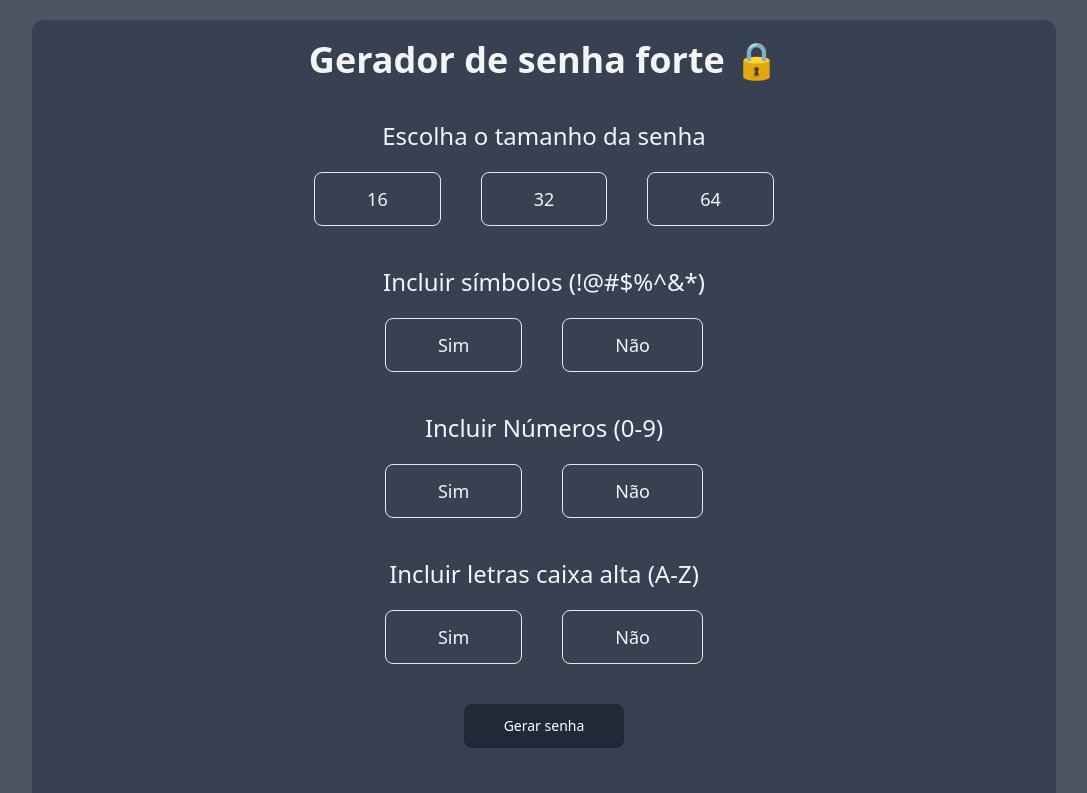
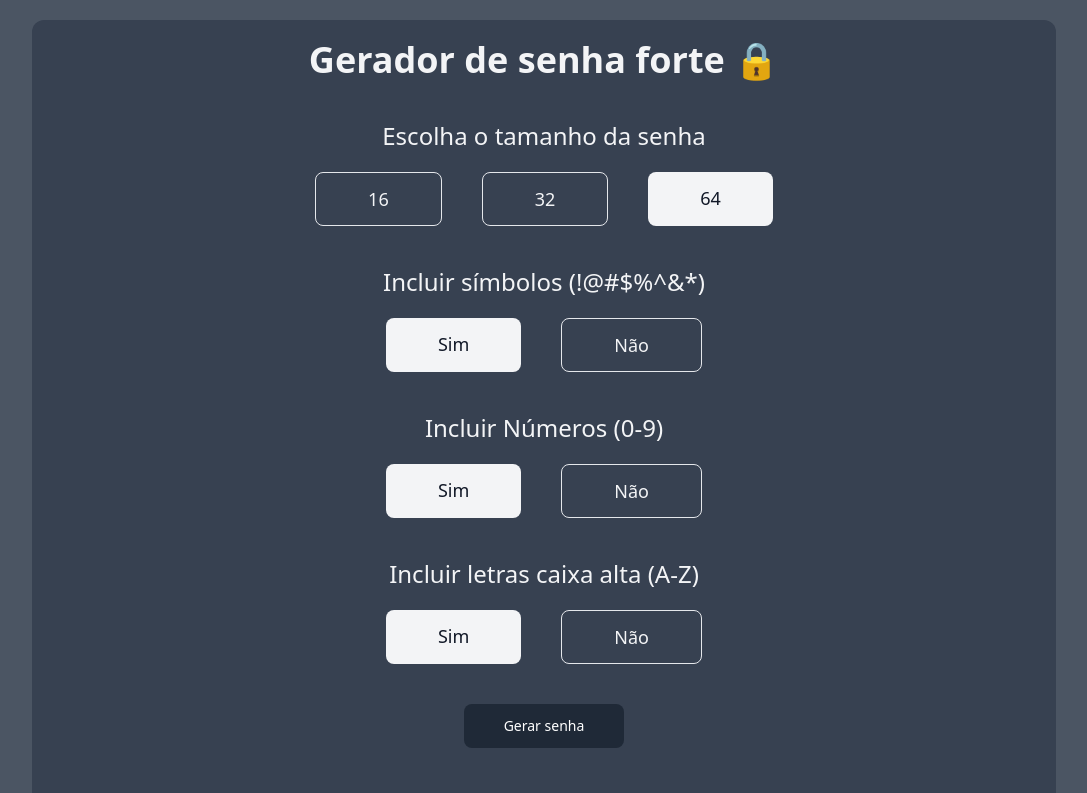
Before and after one commit to barreto0/Nuxt3-strong-password-generator, a Nuxt app: page / in a window 1280 px wide. Shown: the top 793 px of the page, without its empty margins (96-1183 px from the left). Built offline with nearby package versions, Linux system fonts and the light colour scheme.

Commit message:
reactive options object

```diff
--- a/pages/index.vue
+++ b/pages/index.vue
@@ -12,58 +12,67 @@
         </p>
       </div>
       <div class="mt-5 flex justify-center">
-        <div class="mx-5">
-          <input
-            class="sr-only"
-            id="option1"
-            type="radio"
-            tabindex="-1"
-          />
-          <label
-            for="option1"
-            class="block w-full p-3 border border-gray-200 rounded-lg"
-            tabindex="0"
+        <div
+          class="mx-5 cursor-pointer block p-3 rounded-lg"
+          :class="
+            options.passwordLength === PasswordLength.SIXTEEN
+              ? 'bg-gray-100'
+              : 'border border-gray-200'
+          "
+          @click="changePasswordLength(PasswordLength.SIXTEEN)"
         >
-            <span class="text-lg text-gray-100 font-medium mx-10">
+          <span
+            class="text-lg font-medium mx-10"
+            :class="
+              options.passwordLength === PasswordLength.SIXTEEN
+                ? 'text-gray-900'
+                : 'text-gray-100'
+            "
+          >
             16
           </span>
-          </label>
         </div>
 
-        <div class="mx-5">
-          <input
-            class="sr-only"
-            id="option2"
-            type="radio"
-            tabindex="-1"
-          />
-          <label
-            for="option2"
-            class="block w-full p-3 border border-gray-200 rounded-lg"
-            tabindex="0"
+        <div
+          class="mx-5 cursor-pointer block p-3 rounded-lg"
+          :class="
+            options.passwordLength === PasswordLength.THIRTYTWO
+              ? 'bg-gray-100'
+              : 'border border-gray-200'
+          "
+          @click="changePasswordLength(PasswordLength.THIRTYTWO)"
         >
-            <span class="text-lg text-gray-100 font-medium mx-10">
+          <span
+            class="text-lg font-medium mx-10"
+            :class="
+              options.passwordLength === PasswordLength.THIRTYTWO
+                ? 'text-gray-900'
+                : 'text-gray-100'
+            "
+          >
             32
           </span>
-          </label>
         </div>
 
-        <div class="mx-5">
-          <input
-            class="sr-only"
-            id="option3"
-            type="radio"
-            tabindex="-1"
-          />
-          <label
-            for="option3"
-            class="block w-full p-3 border border-gray-200 rounded-lg"
-            tabindex="0"
+        <div
+          class="mx-5 cursor-pointer block p-3 rounded-lg"
+          :class="
+            options.passwordLength === PasswordLength.SIXTYFOUR
+              ? 'bg-gray-100'
+              : 'border border-gray-200'
+          "
+          @click="changePasswordLength(PasswordLength.SIXTYFOUR)"
         >
-            <span class="text-lg text-gray-100 font-medium mx-10">
+          <span
+            class="text-lg font-medium mx-10"
+            :class="
+              options.passwordLength === PasswordLength.SIXTYFOUR
+                ? 'text-gray-900'
+                : 'text-gray-100'
+            "
+          >
             64
           </span>
-          </label>
         </div>
       </div>
 
@@ -73,40 +82,46 @@
         </p>
       </div>
       <div class="mt-5 flex justify-center">
-        <div class="mx-5">
-          <input
-            class="sr-only"
-            id="option1"
-            type="radio"
-            tabindex="-1"
-          />
-          <label
-            for="option1"
-            class="block w-full p-3 border border-gray-200 rounded-lg"
-            tabindex="0"
+        <div
+          class="mx-5 cursor-pointer block p-3 rounded-lg"
+          :class="
+            options.includeSymbols
+              ? 'bg-gray-100'
+              : 'border border-gray-200'
+          "
+          @click="options.includeSymbols = true"
         >
-            <span class="text-lg text-gray-100 font-medium mx-10">
+          <span
+            class="text-lg font-medium mx-10"
+            :class="
+              options.includeSymbols
+                ? 'text-gray-900'
+                : 'text-gray-100'
+            "
+          >
             Sim
           </span>
-          </label>
         </div>
 
-        <div class="mx-5">
-          <input
-            class="sr-only"
-            id="option2"
-            type="radio"
-            tabindex="-1"
-          />
-          <label
-            for="option2"
-            class="block w-full p-3 border border-gray-200 rounded-lg"
-            tabindex="0"
+        <div
+          class="mx-5 cursor-pointer block p-3 rounded-lg"
+          :class="
+            !options.includeSymbols
+              ? 'bg-gray-100'
+              : 'border border-gray-200'
+          "
+          @click="options.includeSymbols = false"
         >
-            <span class="text-lg text-gray-100 font-medium mx-10">
+          <span
+            class="text-lg font-medium mx-10"
+            :class="
+              !options.includeSymbols
+                ? 'text-gray-900'
+                : 'text-gray-100'
+            "
+          >
             Não
           </span>
-          </label>
         </div>
       </div>
 
@@ -114,40 +129,46 @@
         <p class="text-gray-100 text-2xl">Incluir Números (0-9)</p>
       </div>
       <div class="mt-5 flex justify-center">
-        <div class="mx-5">
-          <input
-            class="sr-only"
-            id="option1"
-            type="radio"
-            tabindex="-1"
-          />
-          <label
-            for="option1"
-            class="block w-full p-3 border border-gray-200 rounded-lg"
-            tabindex="0"
+        <div
+          class="mx-5 cursor-pointer block p-3 rounded-lg"
+          :class="
+            options.includeNumbers
+              ? 'bg-gray-100'
+              : 'border border-gray-200'
+          "
+          @click="options.includeNumbers = true"
         >
-            <span class="text-lg text-gray-100 font-medium mx-10">
+          <span
+            class="text-lg font-medium mx-10"
+            :class="
+              options.includeNumbers
+                ? 'text-gray-900'
+                : 'text-gray-100'
+            "
+          >
             Sim
           </span>
-          </label>
         </div>
 
-        <div class="mx-5">
-          <input
-            class="sr-only"
-            id="option2"
-            type="radio"
-            tabindex="-1"
-          />
-          <label
-            for="option2"
-            class="block w-full p-3 border border-gray-200 rounded-lg"
-            tabindex="0"
+        <div
+          class="mx-5 cursor-pointer block p-3 rounded-lg"
+          :class="
+            !options.includeNumbers
+              ? 'bg-gray-100'
+              : 'border border-gray-200'
+          "
+          @click="options.includeNumbers = false"
         >
-            <span class="text-lg text-gray-100 font-medium mx-10">
+          <span
+            class="text-lg font-medium mx-10"
+            :class="
+              !options.includeNumbers
+                ? 'text-gray-900'
+                : 'text-gray-100'
+            "
+          >
             Não
           </span>
-          </label>
         </div>
       </div>
 
@@ -157,40 +178,46 @@
         </p>
       </div>
       <div class="mt-5 flex justify-center">
-        <div class="mx-5">
-          <input
-            class="sr-only"
-            id="option1"
-            type="radio"
-            tabindex="-1"
-          />
-          <label
-            for="option1"
-            class="block w-full p-3 border border-gray-200 rounded-lg"
-            tabindex="0"
+        <div
+          class="mx-5 cursor-pointer block p-3 rounded-lg"
+          :class="
+            options.includeUppercase
+              ? 'bg-gray-100'
+              : 'border border-gray-200'
+          "
+          @click="options.includeUppercase = true"
         >
-            <span class="text-lg text-gray-100 font-medium mx-10">
+          <span
+            class="text-lg font-medium mx-10"
+            :class="
+              options.includeUppercase
+                ? 'text-gray-900'
+                : 'text-gray-100'
+            "
+          >
             Sim
           </span>
-          </label>
         </div>
 
-        <div class="mx-5">
-          <input
-            class="sr-only"
-            id="option2"
-            type="radio"
-            tabindex="-1"
-          />
-          <label
-            for="option2"
-            class="block w-full p-3 border border-gray-200 rounded-lg"
-            tabindex="0"
+        <div
+          class="mx-5 cursor-pointer block p-3 rounded-lg"
+          :class="
+            !options.includeUppercase
+              ? 'bg-gray-100'
+              : 'border border-gray-200'
+          "
+          @click="options.includeUppercase = false"
         >
-            <span class="text-lg text-gray-100 font-medium mx-10">
+          <span
+            class="text-lg font-medium mx-10"
+            :class="
+              !options.includeUppercase
+                ? 'text-gray-900'
+                : 'text-gray-100'
+            "
+          >
             Não
           </span>
-          </label>
         </div>
       </div>
       <div class="mt-10 max-w-lg mx-auto text-center">
@@ -220,3 +247,29 @@
     </div>
   </div>
 </template>
+
+<script setup lang="ts">
+enum PasswordLength {
+  SIXTEEN = '16',
+  THIRTYTWO = '32',
+  SIXTYFOUR = '64',
+}
+
+interface OptionsState {
+  passwordLength: PasswordLength;
+  includeSymbols: boolean;
+  includeNumbers: boolean;
+  includeUppercase: boolean;
+}
+
+const options: OptionsState = reactive({
+  passwordLength: PasswordLength.SIXTYFOUR,
+  includeSymbols: true,
+  includeNumbers: true,
+  includeUppercase: true,
+});
+
+const changePasswordLength = (length: PasswordLength) => {
+  options.passwordLength = length;
+};
+</script>
```
Lines whose indentation alone changed are shown as unchanged.
